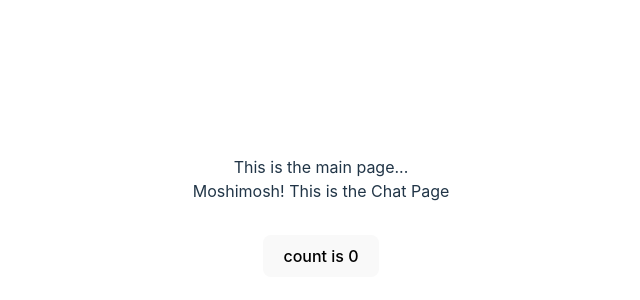
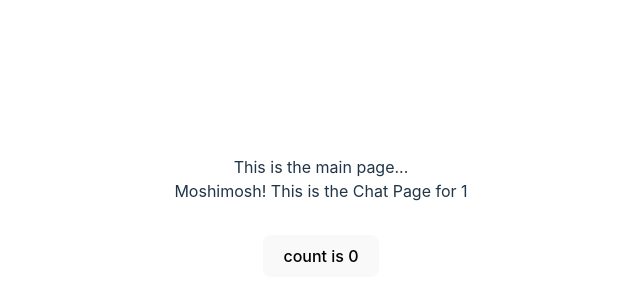
Before and after one commit to popart/kts-kyoshi-web, a React (Vite) app: page /chat/1 in a window 1280 px wide. Shown: the part 168-468 px from the top of the page, without its empty margins (319-959 px from the left). Built offline with nearby package versions, Linux system fonts and the light colour scheme.

Commit message:
setup routing param for chat

```diff
--- a/src/main.tsx
+++ b/src/main.tsx
@@ -7,7 +7,7 @@ import {
 
 import ReactDOM from 'react-dom/client'
 import App from './App'
-import Chat from './routes/chat/Chat'
+import Chat, { loader as chatLoader } from './routes/chat/Chat'
 import ErrorPage from './ErrorPage'
 import './index.css'
 
@@ -20,6 +20,7 @@ const router = createBrowserRouter([
       {
         path: "chat/:chatId",
         element: <Chat />,
+        loader: chatLoader,
       },
     ]
   },
--- a/src/routes/chat/Chat.tsx
+++ b/src/routes/chat/Chat.tsx
@@ -1,12 +1,20 @@
 import React from 'react';
-import { useParams } from 'react-router-dom';
+import { useParams, useLoaderData } from 'react-router-dom';
+
+export async function loader({ params }) {
+  const chatId = params.chatId;
+  //const chat = await getChat(params.chatId);
+  //return { chat };
+  return {
+    chatId: chatId
+  }
+}
 
 export default function Chat() {
-  /*
-    let { id } = useParams();
-      return <div>Now showing chat {id}</div>;
-  */
+  const { chatId } = useLoaderData();
   return (
-    <div> Moshimosh! This is the Chat Page </div>
+    <div>
+      Moshimosh! This is the Chat Page for {chatId}
+    </div>
   )
 };
```
